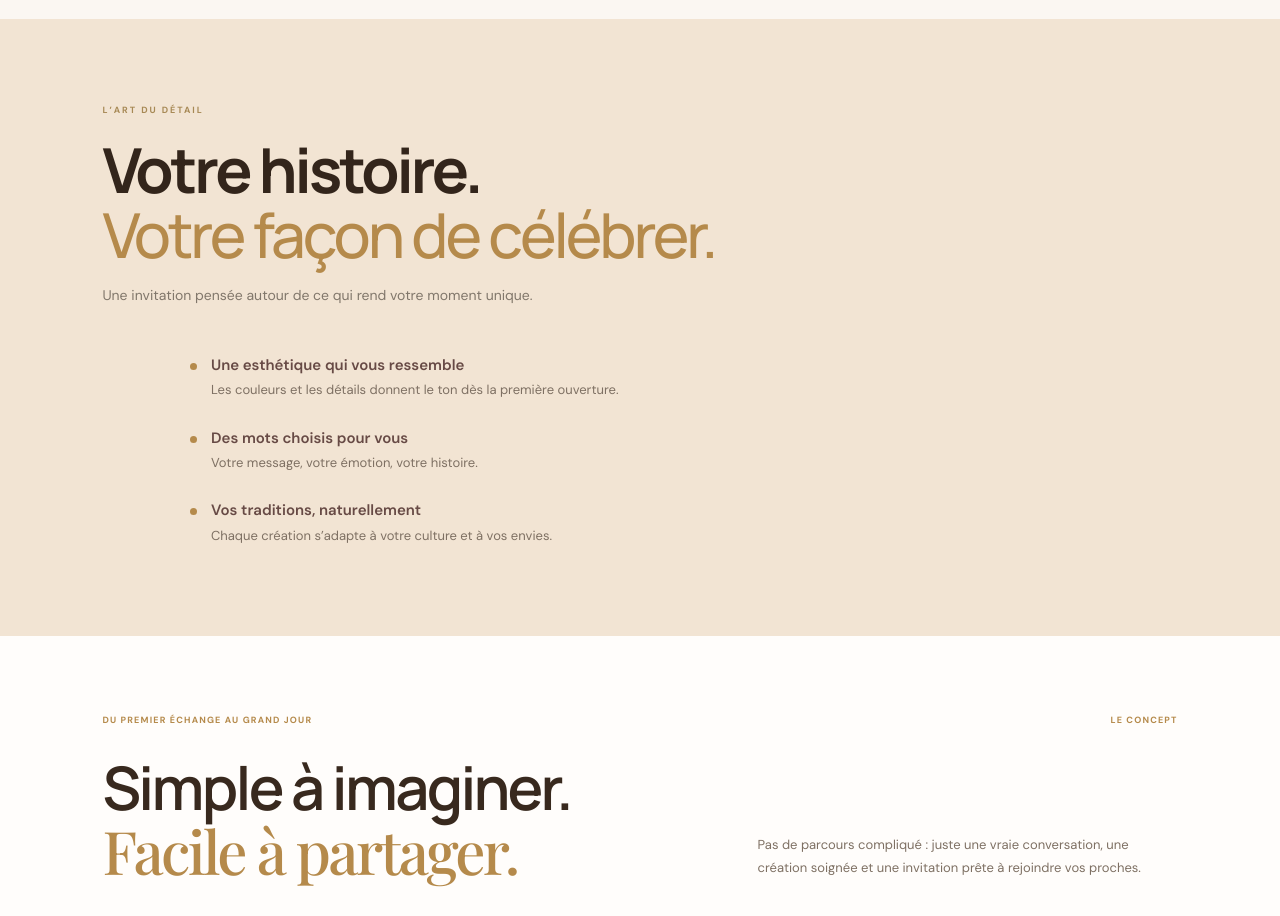
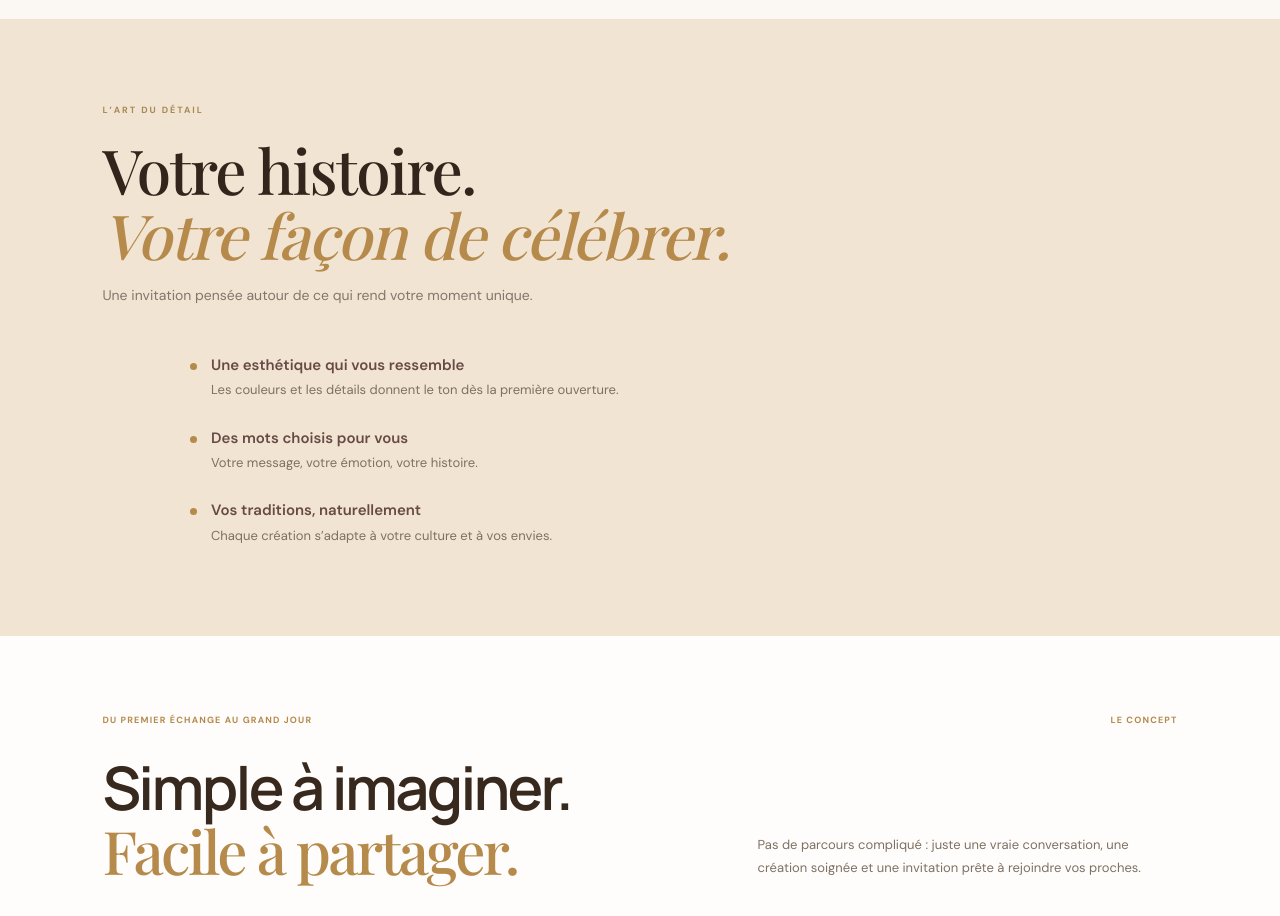
Before and after one commit to chirelhalioua/C-by-C, a Nuxt app: page / in a window 1280 px wide. Shown: the part 2140-3056 px from the top of the page. Built offline with nearby package versions, Linux system fonts and the light colour scheme; a web font is replaced by a local one.

Commit message:
Match details section heading typography with site headings

```diff
--- a/assets/css/main.css
+++ b/assets/css/main.css
@@ -3153,3 +3153,15 @@ body, .site-shell { background: #fbf7f2 !important; }
   .details-simple-list strong { font-size: 14px; }
   .details-simple-list small { font-size: 12px; }
 }
+
+
+/* Harmoniser la police du titre « L'art du détail » avec les autres titres */
+.details-editorial-head h2,
+.details-editorial-head h2 em {
+  font-family: var(--serif) !important;
+  font-weight: 500;
+  letter-spacing: -.025em;
+}
+.details-editorial-head h2 em {
+  font-style: italic;
+}
```
